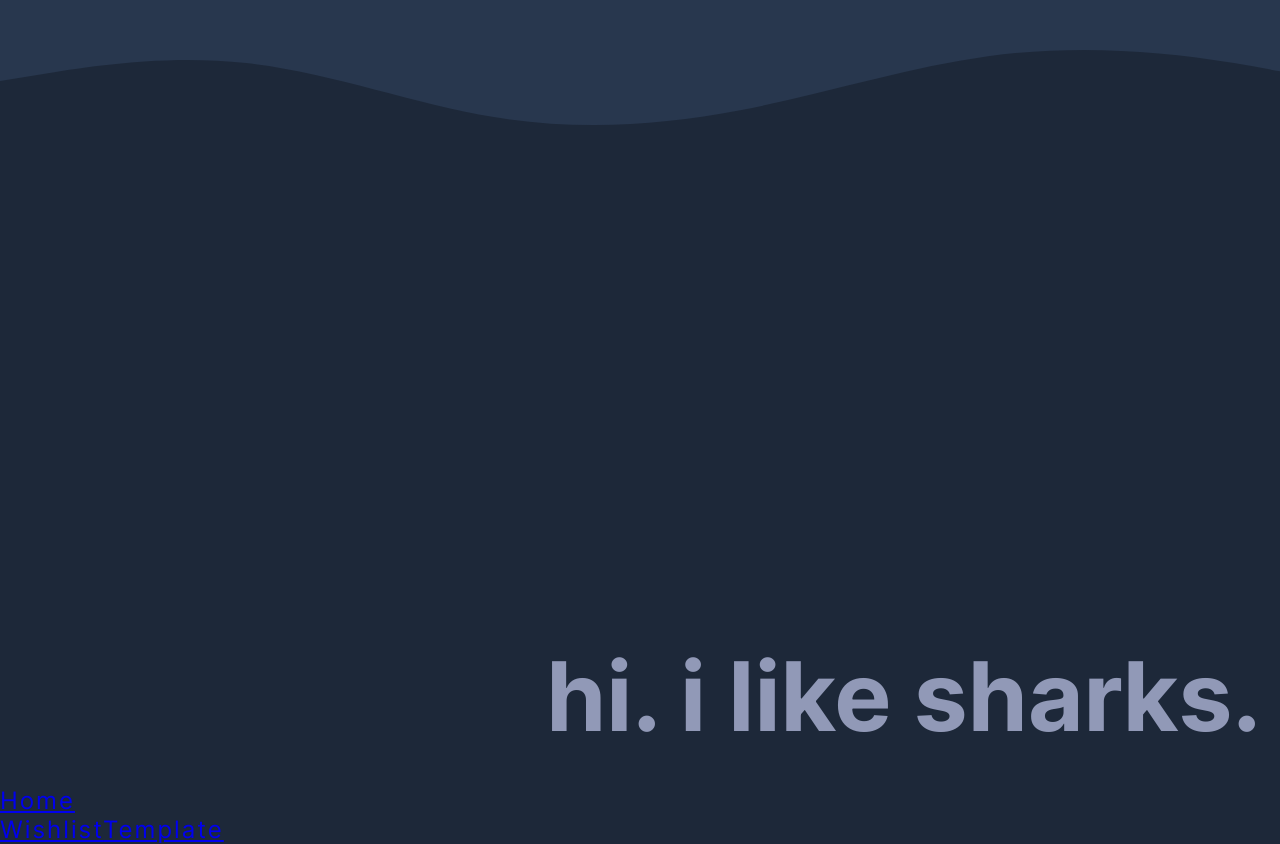
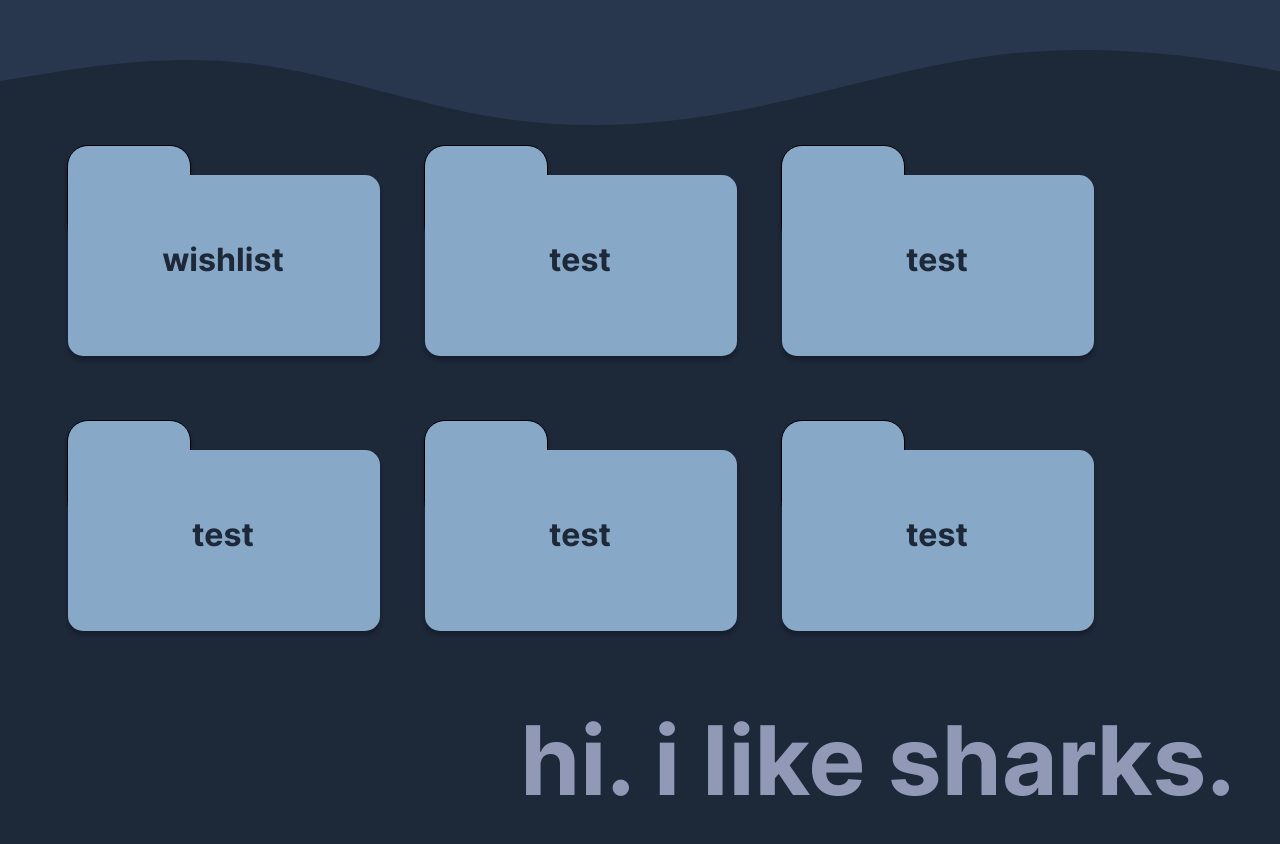
Before and after one commit to ivychxn/sharkie-website, a React (Create React App) app: page /home in a window 1280 px wide. Built offline with nearby package versions, Linux system fonts and the light colour scheme.

Commit message:
folders nav added

```diff
--- a/src/App.js
+++ b/src/App.js
@@ -18,11 +18,6 @@ export default function App() {
           <Route path="wishlist" element={<Wishlist />} />
           <Route path="template" element={<Template />} />
         </Routes>
-
-        <Link to="home">Home</Link><br></br>
-        <Link to="wishlist">Wishlist</Link>
-        <Link to="template">Template</Link>
-
       </div>
     </Router>
   );
--- /dev/null
+++ b/src/assets/Folder.js
@@ -0,0 +1,35 @@
+import React from "react";
+import "../styles/folder.css"
+import { Link } from "react-router-dom";
+
+const Folder = ({linkName, text, folderColor}) => {
+  return (
+    <div>
+      <svg width="321" height="219" viewBox="0 0 321 219" fill="none" xmlns="http://www.w3.org/2000/svg">
+        <g filter="url(#filter0_d_42_5033)">
+          <rect x="4.5" y="0.5" width="123" height="101" rx="20.5" fill={folderColor} stroke="black" />
+          <rect x="5" y="30" width="312" height="181" rx="15" fill={folderColor} />
+        </g>
+        <defs>
+          <filter id="filter0_d_42_5033" x="0" y="0" width="321" height="219" filterUnits="userSpaceOnUse" color-interpolation-filters="sRGB">
+            <feFlood flood-opacity="0" result="BackgroundImageFix" />
+            <feColorMatrix in="SourceAlpha" type="matrix" values="0 0 0 0 0 0 0 0 0 0 0 0 0 0 0 0 0 0 127 0" result="hardAlpha" />
+            <feOffset dy="4" />
+            <feGaussianBlur stdDeviation="2" />
+            <feComposite in2="hardAlpha" operator="out" />
+            <feColorMatrix type="matrix" values="0 0 0 0 0 0 0 0 0 0 0 0 0 0 0 0 0 0 0.25 0" />
+            <feBlend mode="normal" in2="BackgroundImageFix" result="effect1_dropShadow_42_5033" />
+            <feBlend mode="normal" in="SourceGraphic" in2="effect1_dropShadow_42_5033" result="shape" />
+          </filter>
+        </defs>
+      </svg>
+      <div className="folder-container">
+        <div className="folder-title">
+          <Link to={linkName}>{text}</Link><br></br>
+          </div>
+      </div>
+    </div>
+  );
+};
+
+export default Folder
--- a/src/routes/Home.js
+++ b/src/routes/Home.js
@@ -1,11 +1,59 @@
 import React from "react";
 import "../styles/main.css"
+import Folder from "../assets/Folder";
 
 const Home = () => {
   return (
     <div>
       <div className='wave'/>
-      <div className="container">
+      <div className='container'>
+        <div className='folders'>
+        <div class="item">
+          <Folder
+            linkName={'wishlist'}
+            text={'wishlist'}
+            folderColor={'#87A8C7'}
+          />
+        </div>
+
+        <div class="item">
+          <Folder
+            text={'test'}
+            folderColor={'#87A8C7'}
+          />
+        </div>
+
+        <div class="item">
+          <Folder
+            text={'test'}
+            folderColor={'#87A8C7'}
+          />
+        </div>
+
+        <div class="break"></div>
+
+        <div class="item">
+          <Folder
+            text={'test'}
+            folderColor={'#87A8C7'}
+          />
+        </div>
+
+        <div class="item">
+          <Folder
+            text={'test'}
+            folderColor={'#87A8C7'}
+          />
+        </div>
+
+        <div class="item">
+          <Folder
+            text={'test'}
+            folderColor={'#87A8C7'}
+          />
+        </div>
+
+        </div>
         <div className='title-only'>
           <h3>hi. i like sharks.</h3>
         </div>
--- /dev/null
+++ b/src/styles/folder.css
@@ -0,0 +1,28 @@
+@import url('../fonts/fonts.css');
+
+.folder-container {
+    margin-top: -200px;
+    height: 190px;
+    width: 320px;
+}
+
+.folder-title, .folder-title a {
+    padding: 10px;
+    margin: 60px 0;
+    color: #1D2839;
+    font-family: 'Inter Bold';
+    font-size: 2rem;
+    letter-spacing: 0px;
+    text-align: center;
+    text-decoration: none;
+    text-transform: lowercase;
+}
+
+.folder-title a:hover {
+    color: #3B4B74;
+    font-family: 'Inter Bold';
+    font-size: 2rem;
+    letter-spacing: 0px;
+    text-decoration: none;
+    text-transform: lowercase;
+}
--- a/src/styles/main.css
+++ b/src/styles/main.css
@@ -6,6 +6,16 @@ body {
     font-family: 'Inter';
     font-size: 1.5rem;
     letter-spacing: 2px;
+}
+
+.wave {
+    background-image: url('../assets/wave.svg');
+    width: 100%;
+    height: 125px;
+    position: absolute;
+    top: 0;
+    overflow: hidden;
+    z-index: -1;
 }
 
 p {
@@ -32,26 +42,32 @@ h3 {
 
 .title-only {
     width: 95vw;
-    height: 77vh;
-    justify-content: end;
-    align-items: end;
+    align-self: flex-end;
+    justify-content: flex-end;
     display: flex;
-}
-
-.wave {
-    background-image: url('../assets/wave.svg');
-    width: 100%;
-    height: 125px;
-    position: absolute;
-    top: 0;
-    overflow: hidden;
-    z-index: -1;
 }
 
 .container {
     margin: 130px 30px 10px 30px;
     padding: 15px;
+    height: 77vh;
+    display: flex;
+    flex-direction: column;
 }
+
+.folders {
+    display: flex;
+    width: 90%;
+    height: 75vh;
+    justify-content: space-around;
+    flex-wrap: wrap;
+    align-items: center;
+}
+
+.break {
+    flex-basis: 100%;
+    height: 0;
+  }
 
 @media only screen and (max-width: 750px) {
     .wave {
```
